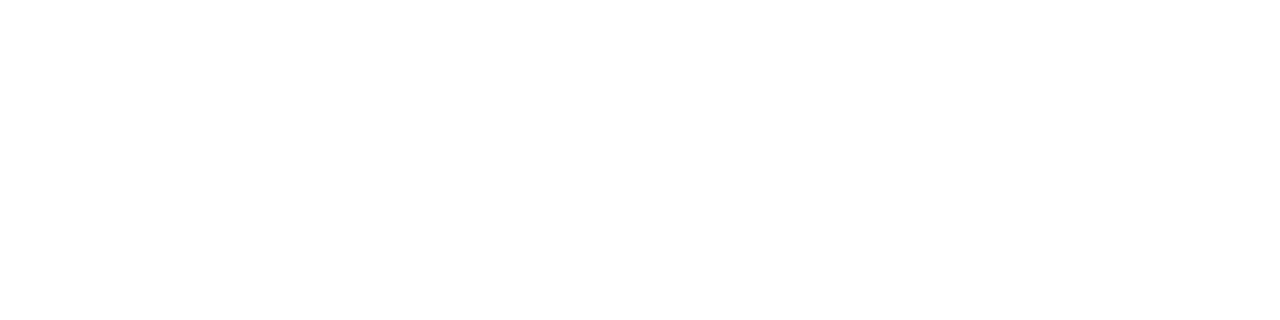
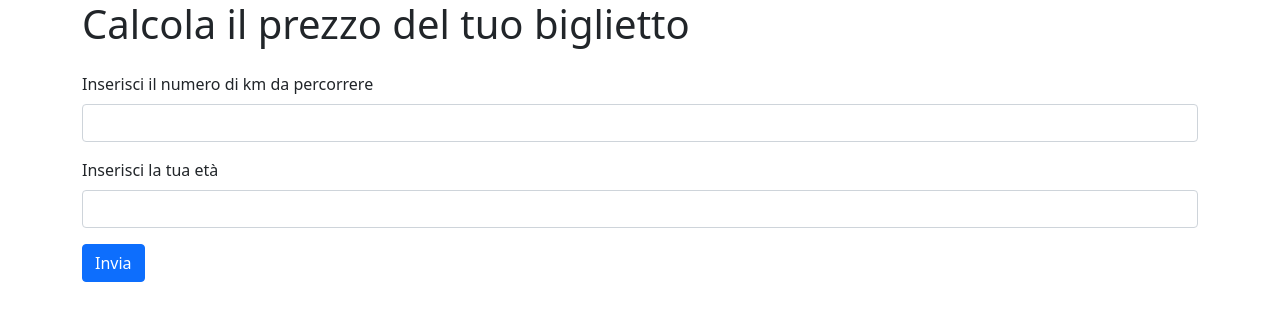
Before and after one commit to markcaf/js-biglietto-treno-form, a plain HTML site: page index.html in a window 1280 px wide. Drawn offline with nearby package versions, Linux system fonts and the light colour scheme.

Commit message:
added the structure with two inputs and a button

```diff
--- a/index.html
+++ b/index.html
@@ -10,7 +10,58 @@
     <link rel="stylesheet" href="./css/style.css">
 </head>
 
+<!-- Descrizione:
+Scrivere un programma che chieda all’utente:
+
+Il numero di chilometri da percorrere
+Età del passeggero
+
+Sulla base di queste informazioni dovrà calcolare il prezzo totale del biglietto di viaggio, secondo le seguenti regole:
+
+il prezzo del biglietto è definito in base ai km (0.26 € al km)
+
+va applicato uno sconto del 15% per i minorenni
+
+va applicato uno sconto del 35% per gli over 65.
+
+----------------------------
+MILESTONE 1:
+Iniziamo implementando il programma senza alcuna estetica: usando esclusivamente due input e un bottone (non stilizzati),
+realizziamo le specifiche scritte sopra. La risposta finale (o output) sarà anch’essa da scrivere in console. -->
+
 <body>
+
+    <section id="title">
+        <div class="container">
+            <div class="row">
+                <div class="col">
+                    <h1>Calcola il prezzo del tuo biglietto</h1>
+                </div>
+            </div>
+        </div>
+    </section>
+
+    <section id="input-ticket">
+        <div class="container">
+            <div class="row">
+                <div class="col">
+                    <div class="my-3">
+                        <label for="user-distance" class="form-label">Inserisci il numero di km da percorrere</label>
+                        <input type="text" class="form-control" id="user-distance">
+                    </div>
+
+                    <div class="my-3">
+                        <label for="user-age" class="form-label">Inserisci la tua età</label>
+                        <input type="text" class="form-control" id="user-age">
+                    </div>
+
+                    <a href="#" class="btn btn-primary" id="calc-button">Invia</a>
+
+                    <div class="ticket-price mt-4"></div>
+                </div>
+            </div>
+        </div>
+    </section>
 
     <!-- Script -->
     <script src="https://cdn.jsdelivr.net/npm/bootstrap@5.0.2/dist/js/bootstrap.bundle.min.js" integrity="sha384-MrcW6ZMFYlzcLA8Nl+NtUVF0sA7MsXsP1UyJoMp4YLEuNSfAP+JcXn/tWtIaxVXM" crossorigin="anonymous"></script>
```
